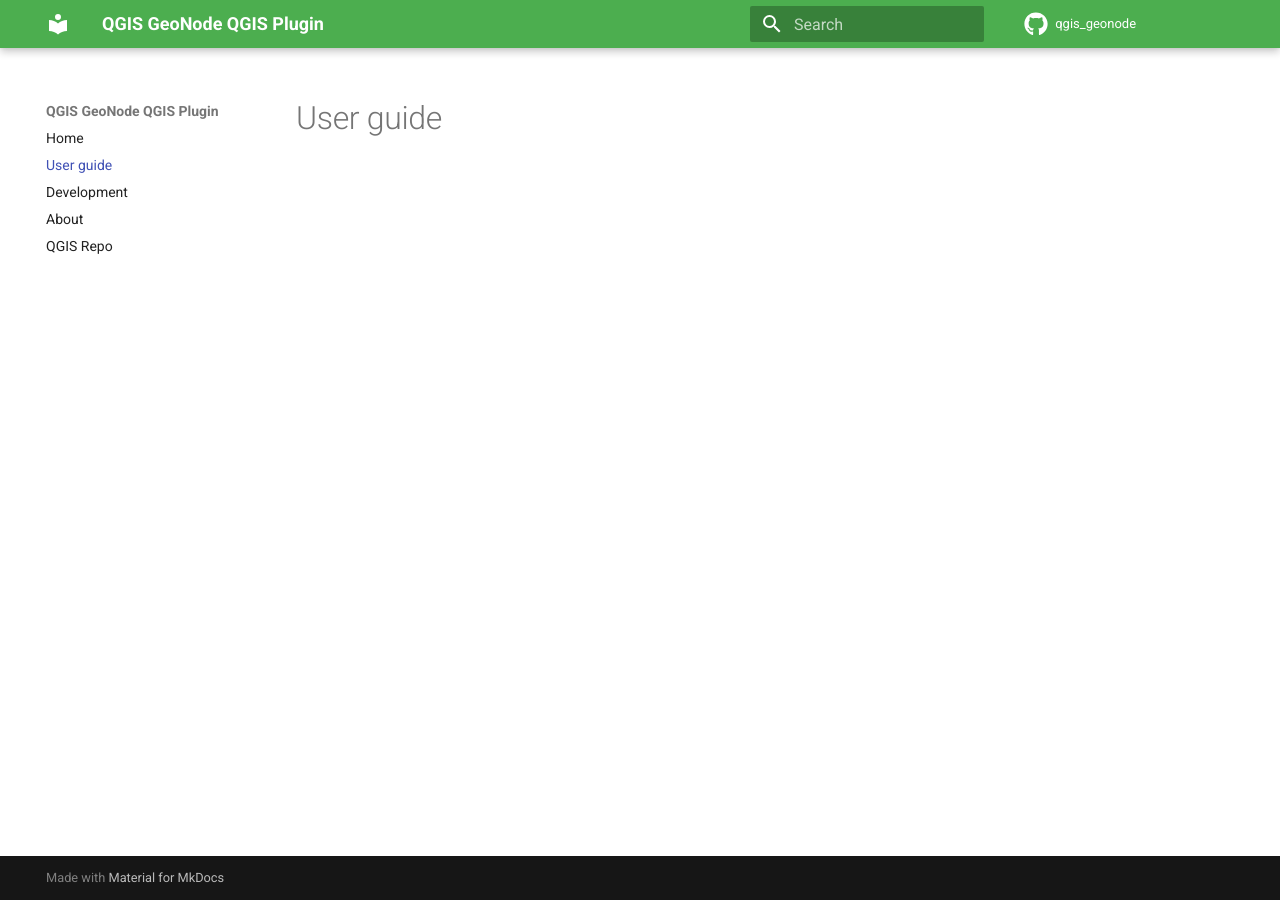
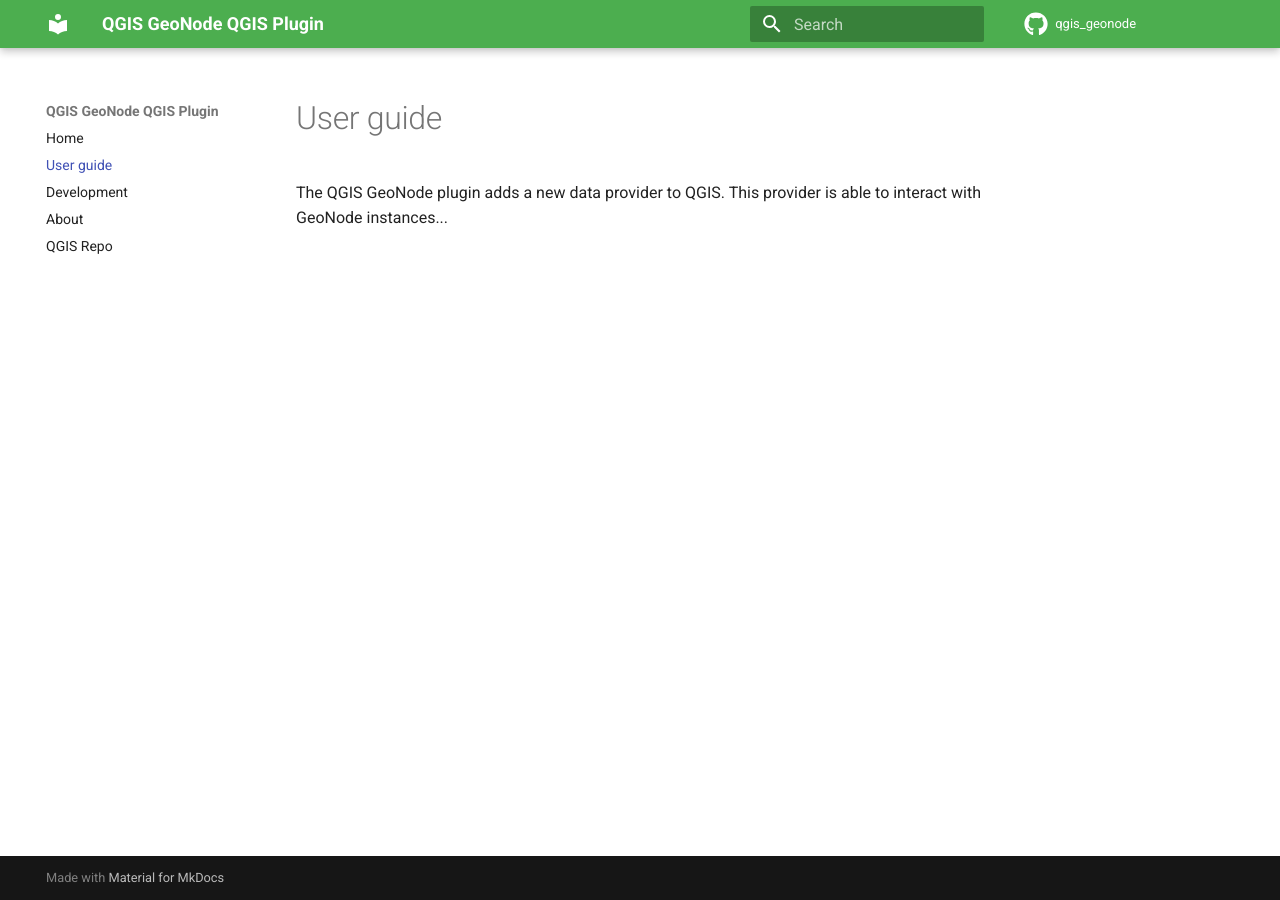
Before and after one commit to GeoNode/QGISGeoNodePlugin, an MkDocs documentation site: the page built from docs/user-guide.md, in a window 1280 px wide. Built offline with MkDocs 1.6.1 and Material for MkDocs 9.7.7, drawn with Linux system fonts in a browser that asks for light colours; comment, search, counter and statistics services are not loaded.

```diff
--- a/docs/user-guide.md
+++ b/docs/user-guide.md
@@ -1 +1,3 @@
 # User guide
+
+The QGIS GeoNode plugin adds a new data provider to QGIS. This provider is able to interact with GeoNode instances...
--- a/pyproject.toml
+++ b/pyproject.toml
@@ -38,7 +38,9 @@ tags = [
 ]
 category = "plugins"
 hasProcessingProvider = "no"
-about = "This plugin has an about here"
+about = """\
+This plugin adds GeoNode client functionality to QGIS - Search, load and manage GeoNode resources from inside QGIS\
+"""
 # changelog: dynamically pulled from the README.md file
 # description: dynamically pulled from the tool.poetry.description section
 # version: dynamically pulled from the tool.poetry.version section
```
Also changed, not shown: CHANGELOG.md (+2 -0 lines), README.md (+1 -1 lines).
